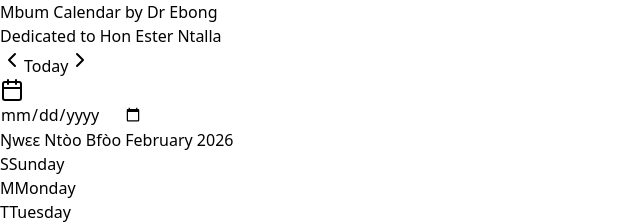
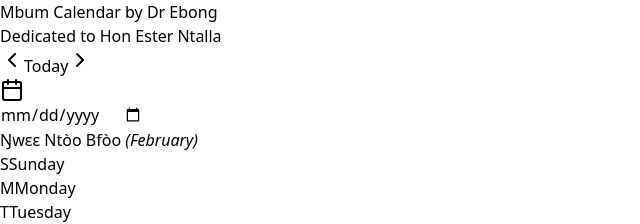
Before and after one commit to Fabian-Ebong/Mbum-Calendar-project, a React (Vite) app: page / in a window 1280 px wide. Shown: the top 224 px of the page, without its empty margins (0-640 px from the left). Built offline with nearby package versions, Linux system fonts and the light colour scheme.

Commit message:
increase the font size for  mbum monthly description

```diff
--- a/src/components/CalendarCard.tsx
+++ b/src/components/CalendarCard.tsx
@@ -60,7 +60,10 @@ export default function CalendarCard({ data }: CalendarCardProps) {
       <CardHeader className="bg-slate-900 text-white pb-4 border-b border-slate-600 shadow-[inset_0_-2px_0_rgba(255,255,255,0.08)]">
         {/* <CardTitle className="text-center text-lg sm:text-xl font-bold tracking-wide"> */}
         <CardTitle className="text-center text-xl sm:text-2xl font-bold text-white break-words">
-          {description} {data.name} {data.year}
+          {description}{" "}
+          <em className="italic font-medium text-slate-300">
+            ({data.name})
+            </em>{" "}
         </CardTitle>
       </CardHeader>
 
```
